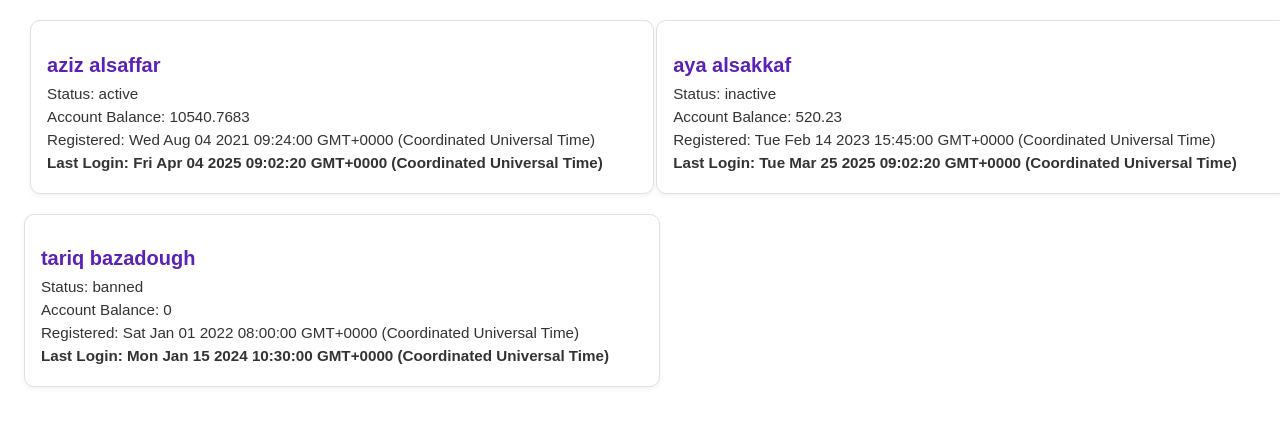
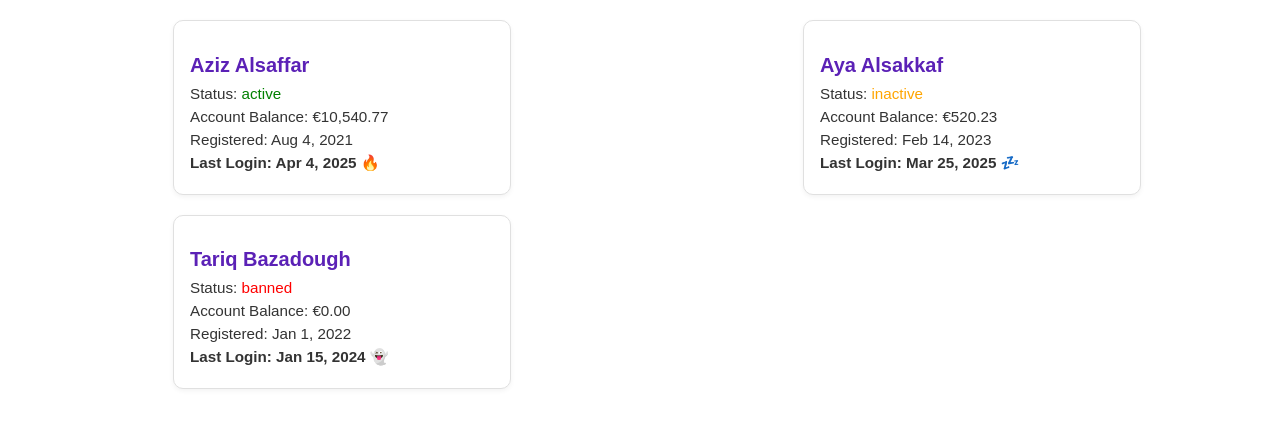
Before and after one commit to zainab27als/TASK-NG-Pipes, an Angular app: page / in a window 1280 px wide. Shown: the top 428 px of the page. Built offline with nearby package versions, Linux system fonts and the light colour scheme.

Commit message:
Task done by Zainab AlHallaq & Zainab AlSaffar

```diff
--- a/angular.json
+++ b/angular.json
@@ -91,5 +91,8 @@
         }
       }
     }
+  },
+  "cli": {
+    "analytics": "d94d6699-8bc6-4650-af97-9bf20dc9ace6"
   }
 }
--- /dev/null
+++ b/src/app/last-login-emoji.pipe.ts
@@ -0,0 +1,23 @@
+import { Pipe, PipeTransform } from '@angular/core';
+
+@Pipe({
+  name: 'lastLoginEmoji',
+  standalone: true,
+})
+export class LastLoginEmojiPipe implements PipeTransform {
+  transform(lastLogin: any): string {
+    const lastLoginTimestamp =
+      lastLogin instanceof Date ? lastLogin.getTime() : lastLogin;
+    const daysAgo = (Date.now() - lastLoginTimestamp) / (1000 * 60 * 60 * 24);
+
+    if (daysAgo <= 7) {
+      return '🔥';
+    } else if (daysAgo <= 30) {
+      return '💤';
+    } else if (daysAgo <= 90) {
+      return '🦥';
+    } else {
+      return '👻';
+    }
+  }
+}
--- /dev/null
+++ b/src/app/text-color.pipe.ts
@@ -0,0 +1,18 @@
+import { NgIf } from '@angular/common';
+import { Pipe, PipeTransform } from '@angular/core';
+import { users } from '../data/users';
+
+@Pipe({
+  name: 'textColor',
+  standalone: true,
+})
+export class TextColorPipe implements PipeTransform {
+  transform(status: string): string {
+    const map: { [key: string]: string } = {
+      active: 'green',
+      inactive: 'orange',
+      banned: 'red',
+    };
+    return map[status.toLowerCase()];
+  }
+}
--- a/src/app/user/user.component.html
+++ b/src/app/user/user.component.html
@@ -1,14 +1,19 @@
 <div class="user-card">
-  <h2 class="user-name">{{ data.fullName }}</h2>
+  <h2 class="user-name">{{ data.fullName | titlecase }}</h2>
 
   <p class="user-status">
     Status:
-    <span>{{ data.status }}</span>
+    <span [style.color]="data.status | textColor">{{ data.status }}</span>
   </p>
 
-  <p class="user-info">Account Balance: {{ data.accountBalance }}</p>
+  <p class="user-info">
+    Account Balance: {{ data.accountBalance | currency : "EUR" }}
+  </p>
 
-  <p class="user-info">Registered: {{ data.registrationDate }}</p>
+  <p class="user-info">Registered: {{ data.registrationDate | date }}</p>
 
-  <p class="user-info last-login">Last Login: {{ data.lastLogin }}</p>
+  <p class="user-info last-login">
+    Last Login: {{ data.lastLogin | date : "mediumDate" }}
+    {{ data.lastLogin | lastLoginEmoji }}
+  </p>
 </div>
```
Also changed, not shown: src/app/user/user.component.ts (+11 -2 lines), 2 other files (tests, documents, lock files or other folders).
